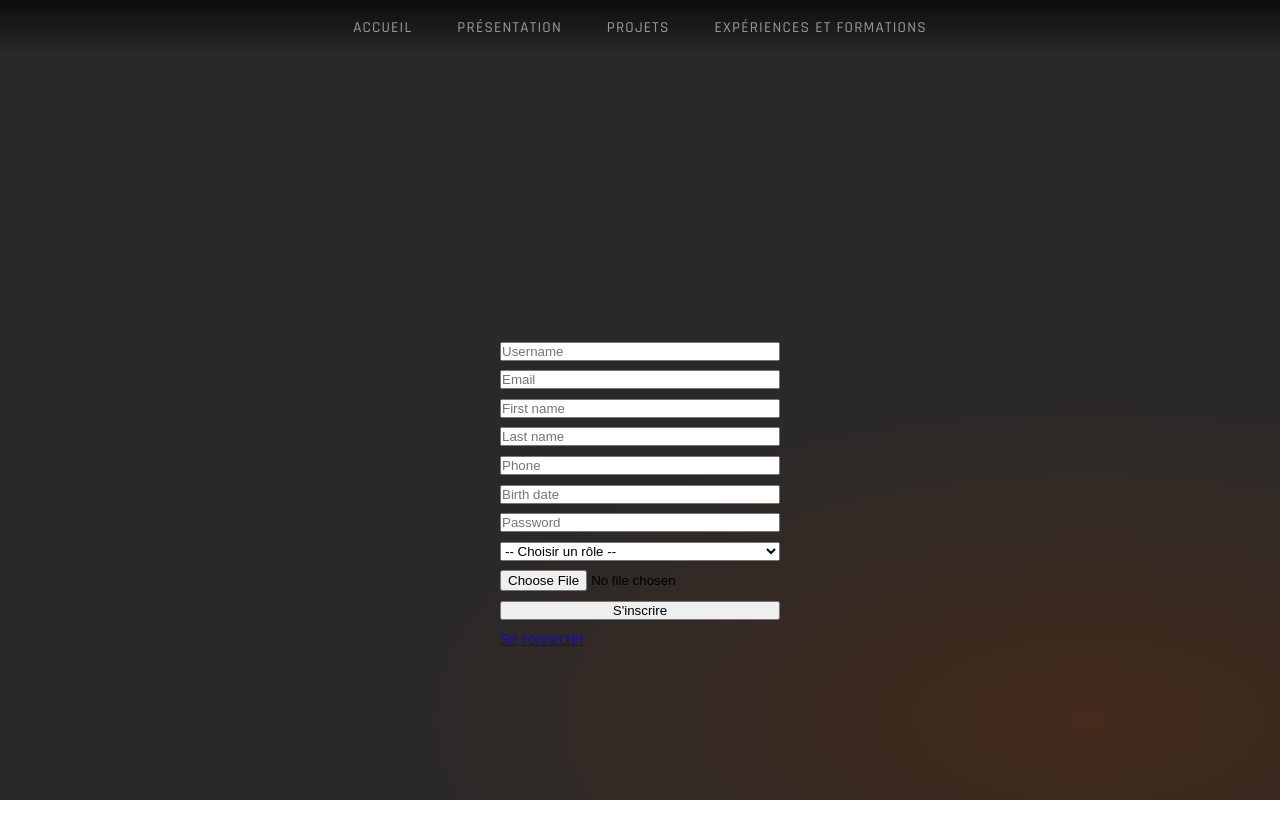
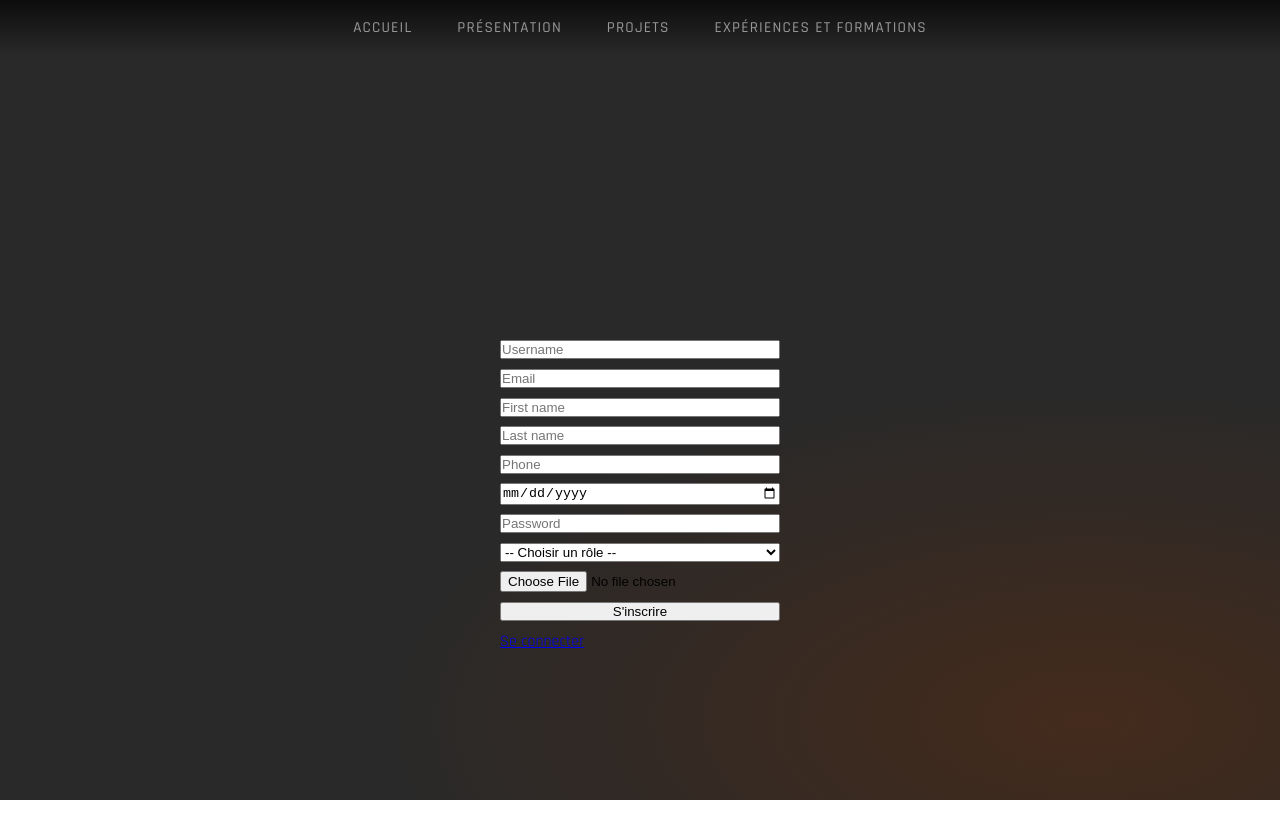
Before and after one commit to Dunkan6413/portfolio, a React (Vite) app in the folder client/: page /register in a window 1280 px wide. Shown: the top 838 px of the page. Built offline with nearby package versions, Linux system fonts and the light colour scheme.

Commit message:
Changed : birth date field to date input

```diff
--- a/client/src/pages/Register.jsx
+++ b/client/src/pages/Register.jsx
@@ -55,7 +55,7 @@ export default function Register() {
                 <input type="text" placeholder="First name" onChange={(e) => setFirst_name(e.target.value)} required />
                 <input type="text" placeholder="Last name" onChange={(e) => setLast_name(e.target.value)} required />
                 <input type="text" placeholder="Phone" onChange={(e) => setTel(e.target.value)} required />
-                <input type="text" placeholder="Birth date" onChange={(e) => setBirthDate(e.target.value)} required />
+                <input type="date" placeholder="Birth date" onChange={(e) => setBirthDate(e.target.value)} required />
                 <input type="password" placeholder="Password" onChange={(e) => setPassword(e.target.value)} required />
                 <select name="role" id="role" onChange={(e) => setRole(e.target.value)} required>
                     <option value="">-- Choisir un rôle --</option>
```
